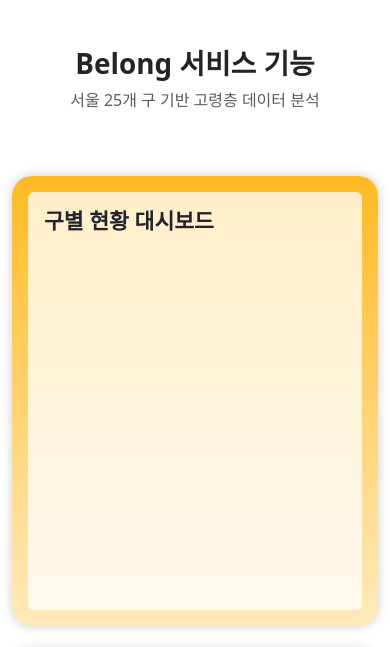
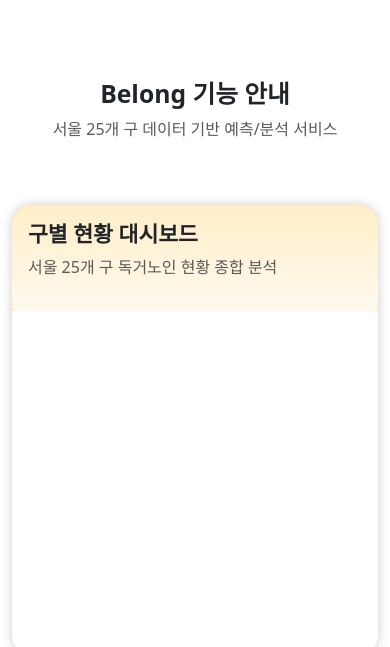
Before and after one commit to freenu0618/PRO_belong, a Flask app: page / in a window 390 px wide. Shown: the part 915-1562 px from the top of the page. Run offline with Flask 3, Linux system fonts and the light colour scheme; parts of the project's set-up code (start-up, migrations or seed data) failed here and were passed over; some libraries are stand-ins or nearby versions.

Commit message:
중간 merged

```diff
--- a/belong/static/css/style.css
+++ b/belong/static/css/style.css
@@ -48,13 +48,16 @@ body {
 }
 
 
-/* ===== Freefrontend Card Section ===== */
 
-.wrapper {
+/* =====================================================
+   🔵 메인 페이지 (index.html) 전용 카드 스타일
+   Prefix: .main-card
+===================================================== */
+.main-wrapper {
     margin-top: 80px;
 }
 
-.card {
+.main-card {
     border: none;
     overflow: hidden;
     border-radius: 20px;
@@ -63,29 +66,71 @@ body {
     box-shadow: 0 0 12px rgba(0,0,0,0.2);
 }
 
-.card-has-bg {
+.main-card-has-bg {
     background-size: 120%;
     background-repeat: no-repeat;
 }
 
-.card-has-bg:hover {
+.main-card-has-bg:hover {
     background-size: 130%;
     transform: scale(0.98);
 }
 
-.card-img-overlay {
+.main-card-img-overlay {
     background: linear-gradient(0deg, rgba(255,186,33,0.3), rgba(255,186,33,1));
     transition: background 0.4s ease;
 }
 
-.card:hover .card-img-overlay {
+.main-card:hover .main-card-img-overlay {
     background: linear-gradient(0deg, rgba(255,186,33,0.6), rgba(255,186,33,1));
 }
 
-.card-body {
+.main-card-body {
     transition: margin 0.4s ease;
 }
 
-.card:hover .card-body {
+.main-card:hover .main-card-body {
     margin-top: 20px;
 }
+
+
+
+/* =====================================================
+   🔵 대시보드 페이지 (dashboard.html) 전용 카드 스타일
+   Prefix: .dash-card
+===================================================== */
+
+.dash-card {
+    background-color: #fff;
+    border-radius: 10px;
+    border: none;
+    position: relative;
+    margin-bottom: 30px;
+    padding: 20px;
+    box-shadow:
+        0 0.46875rem 2.1875rem rgba(90,97,105,0.1),
+        0 0.9375rem 1.40625rem rgba(90,97,105,0.1),
+        0 0.25rem 0.53125rem rgba(90,97,105,0.12),
+        0 0.125rem 0.1875rem rgba(90,97,105,0.1);
+}
+
+.l-bg-purple {
+    background: linear-gradient(to right, #7b4397, #dc2430) !important;
+    color: #fff;
+}
+.l-bg-blue {
+    background: linear-gradient(to right, #373b44, #4286f4) !important;
+    color: #fff;
+}
+.l-bg-green {
+    background: linear-gradient(to right, #0a504a, #38ef7d) !important;
+    color: #fff;
+}
+
+.card-icon-large i {
+    font-size: 75px;
+    opacity: 0.15;
+    position: absolute;
+    right: 20px;
+    top: 20px;
+}
--- a/belong/web/main/templates/index.html
+++ b/belong/web/main/templates/index.html
@@ -3,118 +3,111 @@
 
 {% block content %}
 
-<!-- 🔵 FULLSCREEN MAIN SLIDER -->
+<!-- Fullscreen Carousel -->
 <div id="mainCarousel" class="carousel slide" data-bs-ride="carousel">
+
   <div class="carousel-inner">
-
-    <!-- Slide 1 -->
-    <div class="carousel-item active main-slide">
-      <div class="overlay"></div>
-      <div class="carousel-content">
-        <h1 class="fw-bold">Belong</h1>
-        <h3>서울 25개 구 데이터 기반 AI 예측 서비스</h3>
-        <p>독거노인 리스크 분석과 미래 예측 제공</p>
+    <div class="carousel-item active">
+      <div class="main-slide">
+        <div class="overlay"></div>
+        <div class="carousel-content">
+          <h1>서울 25개 구 독거노인 리스크 예측</h1>
+          <p>데이터 기반 통합 분석 서비스</p>
+        </div>
       </div>
     </div>
 
-    <!-- Slide 2 -->
-    <div class="carousel-item main-slide">
-      <div class="overlay"></div>
-      <div class="carousel-content">
-        <h1 class="fw-bold">지역별 상세 분석</h1>
-        <p>과거 데이터와 미래 예측을 시각적으로 확인</p>
+    <div class="carousel-item">
+      <div class="main-slide">
+        <div class="overlay"></div>
+        <div class="carousel-content">
+          <h1>구별 상세 분석</h1>
+          <p>각 구의 고령 인구 추세를 시각적으로 분석</p>
+        </div>
       </div>
     </div>
 
-    <!-- Slide 3 -->
-    <div class="carousel-item main-slide">
-      <div class="overlay"></div>
-      <div class="carousel-content">
-        <h1 class="fw-bold">상관관계 분석</h1>
-        <p>고령층 지표 간의 상관도를 데이터 기반으로 분석</p>
+    <div class="carousel-item">
+      <div class="main-slide">
+        <div class="overlay"></div>
+        <div class="carousel-content">
+          <h1>상관관계 분석</h1>
+          <p>주거, 연령, 경제 지표 기반 데이터 인사이트 제공</p>
+        </div>
       </div>
     </div>
-
   </div>
 
-  <!-- Controls -->
-  <button class="carousel-control-prev" type="button"
-          data-bs-target="#mainCarousel" data-bs-slide="prev">
+  <button class="carousel-control-prev" type="button" data-bs-target="#mainCarousel" data-bs-slide="prev">
     <span class="carousel-control-prev-icon"></span>
   </button>
-
-  <button class="carousel-control-next" type="button"
-          data-bs-target="#mainCarousel" data-bs-slide="next">
+  <button class="carousel-control-next" type="button" data-bs-target="#mainCarousel" data-bs-slide="next">
     <span class="carousel-control-next-icon"></span>
   </button>
 </div>
 
 
-<!-- 🔵 FEATURE CARDS SECTION -->
-<section class="wrapper my-5">
+<!-- 기능 카드 섹션 -->
+<section class="main-wrapper">
   <div class="container">
 
-    <div class="row">
-      <div class="col text-center mb-5">
-        <h2 class="display-6 fw-bold">Belong 서비스 기능</h2>
-        <p class="text-muted">서울 25개 구 기반 고령층 데이터 분석</p>
-      </div>
+    <div class="row mb-5 text-center">
+      <h2 class="fw-bold">Belong 기능 안내</h2>
+      <p class="text-muted">서울 25개 구 데이터 기반 예측/분석 서비스</p>
     </div>
 
     <div class="row">
 
       <!-- Dashboard -->
-      <div class="col-sm-12 col-md-6 col-lg-4 mb-4">
-        <div class="card text-dark card-has-bg click-col"
-             style="background-image:url('https://source.unsplash.com/600x900/?data,analytics');">
-          <div class="card-img-overlay d-flex flex-column justify-content-end">
-            <div class="card-body bg-white bg-opacity-75 rounded p-3">
+      <div class="col-md-4 mb-4">
+        <div class="main-card main-card-has-bg" style="background-image:url('https://source.unsplash.com/600x900/?analytics');">
+          <div class="main-card-img-overlay d-flex flex-column justify-content-end">
+            <div class="main-card-body bg-white bg-opacity-75 p-3 rounded">
               <h4 class="fw-bold">
-                <a class="text-dark text-decoration-none"
-                   href="{{ url_for('web.dashboard') }}">
+                <a href="{{ url_for('web.dashboard') }}" class="text-dark text-decoration-none">
                   구별 현황 대시보드
                 </a>
               </h4>
+              <p class="text-muted">서울 25개 구 독거노인 현황 종합 분석</p>
             </div>
           </div>
         </div>
       </div>
 
       <!-- Region -->
-      <div class="col-sm-12 col-md-6 col-lg-4 mb-4">
-        <div class="card text-dark card-has-bg click-col"
-             style="background-image:url('https://source.unsplash.com/600x900/?city,chart');">
-          <div class="card-img-overlay d-flex flex-column justify-content-end">
-            <div class="card-body bg-white bg-opacity-75 rounded p-3">
+      <div class="col-md-4 mb-4">
+        <div class="main-card main-card-has-bg" style="background-image:url('https://source.unsplash.com/600x900/?city');">
+          <div class="main-card-img-overlay d-flex flex-column justify-content-end">
+            <div class="main-card-body bg-white bg-opacity-75 p-3 rounded">
               <h4 class="fw-bold">
-                <a class="text-dark text-decoration-none"
-                   href="{{ url_for('web.region_detail', region='강남구') }}">
+                <a href="{{ url_for('web.region_detail', region='강남구') }}" class="text-dark text-decoration-none">
                   지역별 예측
                 </a>
               </h4>
+              <p class="text-muted">구별 데이터 기반 단기/중기 예측</p>
             </div>
           </div>
         </div>
       </div>
 
       <!-- Correlation -->
-      <div class="col-sm-12 col-md-6 col-lg-4 mb-4">
-        <div class="card text-dark card-has-bg click-col"
-             style="background-image:url('https://source.unsplash.com/600x900/?heatmap,data');">
-          <div class="card-img-overlay d-flex flex-column justify-content-end">
-            <div class="card-body bg-white bg-opacity-75 rounded p-3">
+      <div class="col-md-4 mb-4">
+        <div class="main-card main-card-has-bg" style="background-image:url('https://source.unsplash.com/600x900/?heatmap');">
+          <div class="main-card-img-overlay d-flex flex-column justify-content-end">
+            <div class="main-card-body bg-white bg-opacity-75 p-3 rounded">
               <h4 class="fw-bold">
-                <a class="text-dark text-decoration-none"
-                   href="{{ url_for('web.correlation') }}">
+                <a href="{{ url_for('web.correlation') }}" class="text-dark text-decoration-none">
                   상관관계 분석
                 </a>
               </h4>
+              <p class="text-muted">변수 ↔ 독거노인 증가율 관계 분석</p>
             </div>
           </div>
         </div>
       </div>
 
     </div>
+
   </div>
 </section>
 
```
Also changed, not shown: belong/static/charts/dashboard.js (+42 -12 lines), belong/web/main/templates/dashboard.html (+29 -37 lines).
